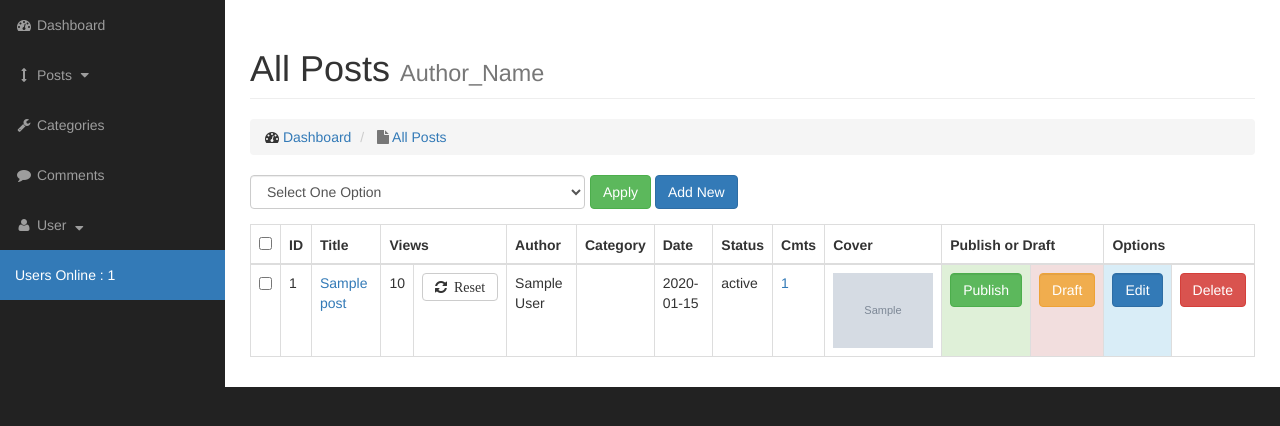
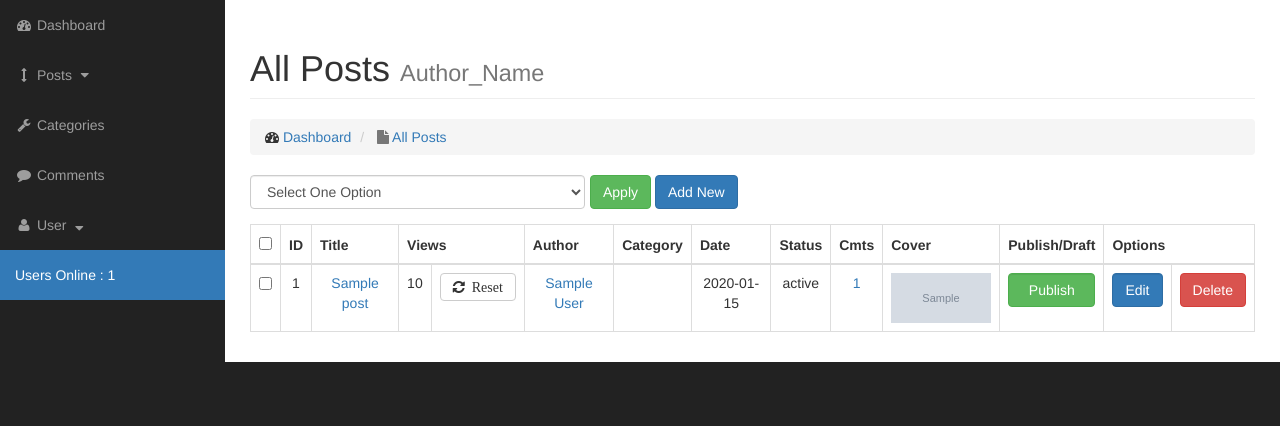
Before and after one commit to TheFrustratedDeveloper/cms, a PHP site: page /cms/admin/post_list.php in a window 1280 px wide. Shown: the part 51-477 px from the top of the page. Run offline with PHP 8.4, Linux system fonts and the light colour scheme; a user stored in the database is signed in; data comes from the database, SQL or seed files in the repository; tables that the repository leaves empty hold one stand-in row (values such as "Sample post"); grey boxes marked "Sample" are stand-in pictures; some libraries are stand-ins or nearby versions.

Commit message:
minor fixes

```diff
--- a/admin/includes/functions.php
+++ b/admin/includes/functions.php
@@ -182,7 +182,6 @@
             //header("Location:post_list.php?source=edit_post&p_id=$p_id");
             echo " <div class='alert alert-success'>
                 <strong>Sucessfull!</strong><br>Post Edited.
-                <br>Will be refreshing to HOME within 5 seconds ...
                 </div>";
 
                 echo "<div class='alert alert-success'><strong><a href='post_list.php'>View All Posts</a></strong> or <strong><a href='post_list.php?source=edit_post&p_id=$p_id'>Edit This Post</a></strong></div>";
--- a/admin/includes/viewAllPost.php
+++ b/admin/includes/viewAllPost.php
@@ -1,17 +1,5 @@
-<?php include "deleteModel.php" ?>
-<script>
-    $(document).ready(function(){
-        $('.delete_link').on('click',function(){
-            var id = $(this).attr('rel');
-            var delete_url = "post_list.php?delete="+id+" ";
-            $('.modal_delete_link').attr('href',delete_url);
-            $('#myModal').modal('show');
-        });
-    });
-</script>
-
 <form action="" method="post">
-    <table class="table table-bordered table-hover">
+    <table class="table table-bordered table-hover text-center">
         <thead>
             <tr>
                <th><input type="checkbox" name="" id="selectAllBoxes"></th>
@@ -24,7 +12,7 @@
                 <th>Status</th>
                 <th>Cmts</th>
                 <th>Cover</th>
-                <th colspan ="2">Publish or Draft </th>
+                <th>Publish/Draft </th>
                 <th colspan ="2">Options</th>
             </tr>
         </thead>
@@ -54,7 +42,8 @@
         echo "<td><a href='../post.php?p_id=$postID'>$postTitle</a></td>";
         echo "<td>$postViews</td>";
         echo "<td><a href='post_list.php?reset=$postID' class= 'btn btn-default fa fa-refresh' title='Reset Views' id='reset' data-toggle='popover' data-trigger='hover' data-content='You can reset Views'>&nbsp;&nbsp;Reset</a></td>";
-        echo "<td>$postAuthor</td>";
+        echo "<td><a href='../author_posts.php?author=$postAuthor'> $postAuthor </a></td>";
+
         echo "<td>$cat_title</td>";
         echo "<td>$postDate</td>";
         echo "<td>$postStatus</td>";
@@ -64,10 +53,15 @@
         $cmtRows = mysqli_num_rows($cmtCount);
 
         echo "<td><a href='comments.php?p_id=$postID'>$cmtRows</a></td>";
-        echo "<td><img width='100' src='../images/$postImg' alt='$postImg'></td>";
-        echo "<td class='bg-success'><a class='btn btn-success form-control' href='post_list.php?publish=$postID'>Publish</a></td>";
-        echo "<td class='bg-danger'><a class='btn btn-warning form-control' href='post_list.php?draft=$postID'>Draft</a></td>";
-        echo "<td class='bg-info'><a class='btn btn-primary form-control' href='post_list.php?source=edit_post&p_id=$postID'>Edit</a></td>";
+        echo "<td><img width='100' height='50' src='../images/$postImg' alt='$postImg'></td>";
+
+        if($postStatus == 'published'){
+            echo "<td><a class='btn btn-warning form-control' href='post_list.php?draft=$postID'>Draft</a></td>";
+        }else{
+            echo "<td><a class='btn btn-success form-control' href='post_list.php?publish=$postID'>Publish</a></td>";
+        }
+
+        echo "<td><a class='btn btn-primary form-control' href='post_list.php?source=edit_post&p_id=$postID'>Edit</a></td>";
         ?>
         <form method="post">
             <input type="hidden" name="post_id" value="<?php echo $postID ?>">
@@ -77,9 +71,6 @@
         </form>
         <?php
 
-
-        // echo "<td class='bg-danger'><a rel='$postID' href='javascript:void(0)' class='delete_link btn btn-danger'>Delete</a></td>";
-        //echo "<td class='bg-danger'><a onClick=\"javascript : return confirm('Are you Sure to Delete This ?'); \" class='btn btn-danger form-control' href='post_list.php?delete=$postID&title=$postTitle'>Delete</a></td>";
         echo "</tr>";
     }
     if(isset($_GET['reset'])){
@@ -90,9 +81,9 @@
     }
     //delete post
     deletePost();
-    //edit post
+    //publish post
     publishPost();
-    //publish post
+    //draft post
     draftPost();
     ?>
      <div id="bulkSelector" class="col-xs-4"  style="padding: 0px;margin-right:5px;">
@@ -150,7 +141,6 @@
                <option value="published">Publish</option>
                <option value="draft">Draft</option>
                <option value="delete">Delete</option>
-               <option disabled><hr></option>
                <option value="clone">Clone</option>
            </select>
        </div>
--- a/admin/index.php
+++ b/admin/index.php
@@ -1,8 +1,5 @@
 <?php include "includes/header.php" ?>
     <div id="wrapper">
-       <?php
-
-        ?>
         <!-- Navigation -->
         <?php include "includes/nav.php" ?>
         <div id="page-wrapper">
@@ -17,9 +14,6 @@
                         <ol class="breadcrumb">
                             <li>
                                 <i class="fa fa-dashboard"></i>  <a href="index.html">Dashboard</a>
-                            </li>
-                            <li class="active">
-                                <i class="fa fa-file"></i> Blank Page
                             </li>
                         </ol>
                 <!-- /.row -->
--- a/includes/nav.php
+++ b/includes/nav.php
@@ -47,7 +47,7 @@
                             echo "<li><a href='/cms/login'>Login</a></li>";
                         }
                     ?>
-                    <li class="<?php echo $contactClass; ?>"><a href="contact">Contact US</a></li>
+                    <li class="<?php echo $contactClass; ?>"><a href="/cms/contact">Contact US</a></li>
                 </ul>
             </div>
         </div>
--- a/includes/sidebar.php
+++ b/includes/sidebar.php
@@ -63,7 +63,7 @@
 
                         <span class="input-group-btn">
                             <button name="subs" class="btn btn-primary" value="subscriber" type="submit">
-                              Subscriber&nbsp;&nbsp;<i class="fa fa-users" aria-hidden="true"></i>
+                              Subscribe Us&nbsp;<i class="fa fa-users" aria-hidden="true"></i>
                             </button>
                         </span>
                     </div>
@@ -113,7 +113,7 @@
                             while($row = mysqli_fetch_assoc($showAllfromCat)){
                                 $navID = $row['cat_id'];
                                 $navTitle = $row['cat_title'];
-                                echo "<li><a href='sidebarCategory.php?s_id=$navID'>$navTitle</a></li>";
+                                echo "<li><a href='/cms/sidebarCategory/$navID'>$navTitle</a></li>";
                             }
                             ?>
                             </ul>
@@ -128,7 +128,7 @@
                             while($row = mysqli_fetch_assoc($showAllfromCat)){
                                 $navID = $row['cat_id'];
                                 $navTitle = $row['cat_title'];
-                                echo "<li><a href='sidebarCategory.php?s_id=$navID'>$navTitle</a></li>";
+                                echo "<li><a href='/cms/sidebarCategory/$navID'>$navTitle</a></li>";
                             }
                             ?>
                             </ul>
--- a/post.php
+++ b/post.php
@@ -33,7 +33,7 @@
                     <a href="/cms/post/<?php echo $postID?>"><?php echo $postTitle ?></a>
                     </h2>
                     <p class="lead">
-                        by <a href="index.php"><?php echo $postAuthor ?></a>
+                        by <a href="author_posts.php?author=<?php echo $postAuthor ?>"><?php echo $postAuthor ?></a>
                     </p>
                     <p><span class="glyphicon glyphicon-time"></span><?php echo "   ".$postDate ?></p>
                     <hr>
@@ -114,7 +114,7 @@
                 ?>
                   <div class="media">
                     <a class="pull-left" href="#">
-                        <img class="media-object" width="50" height="50" src="images/users/user.jpg" alt="">
+                        <img class="media-object" width="50" height="50" src="images/users/user.png" alt="image">
                     </a>
                     <div class="media-body">
                         <h4 class="media-heading"><?php echo $authorName; ?>
```
Also changed, not shown: images/boy.png (added), images/users/photo6114123745766516718.png (deleted), images/users/user.png (added).
